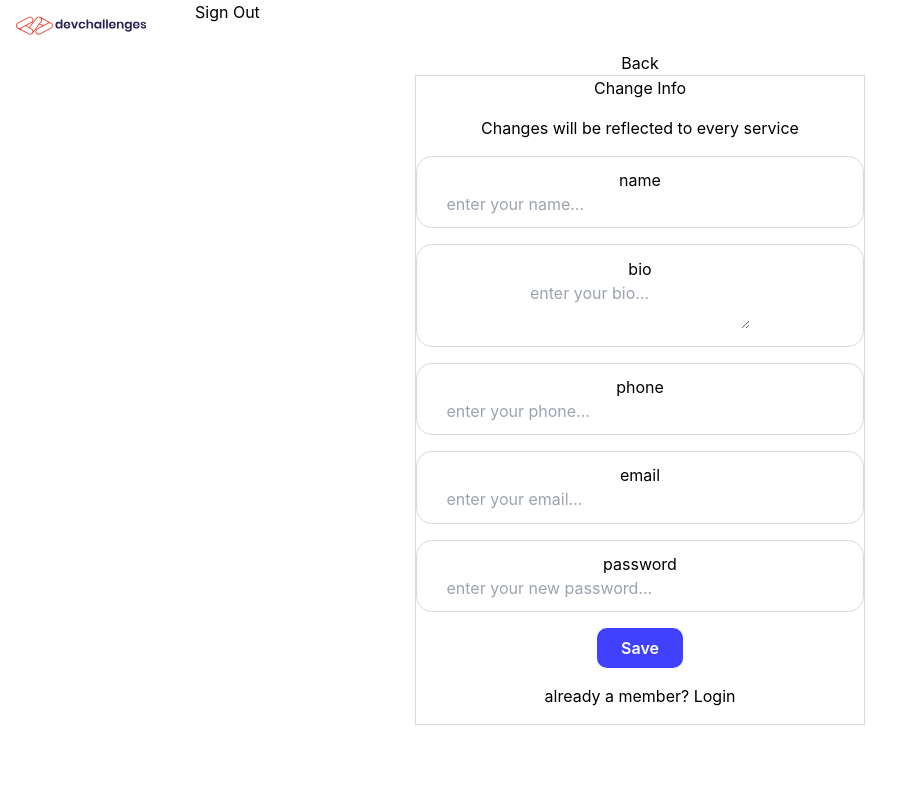
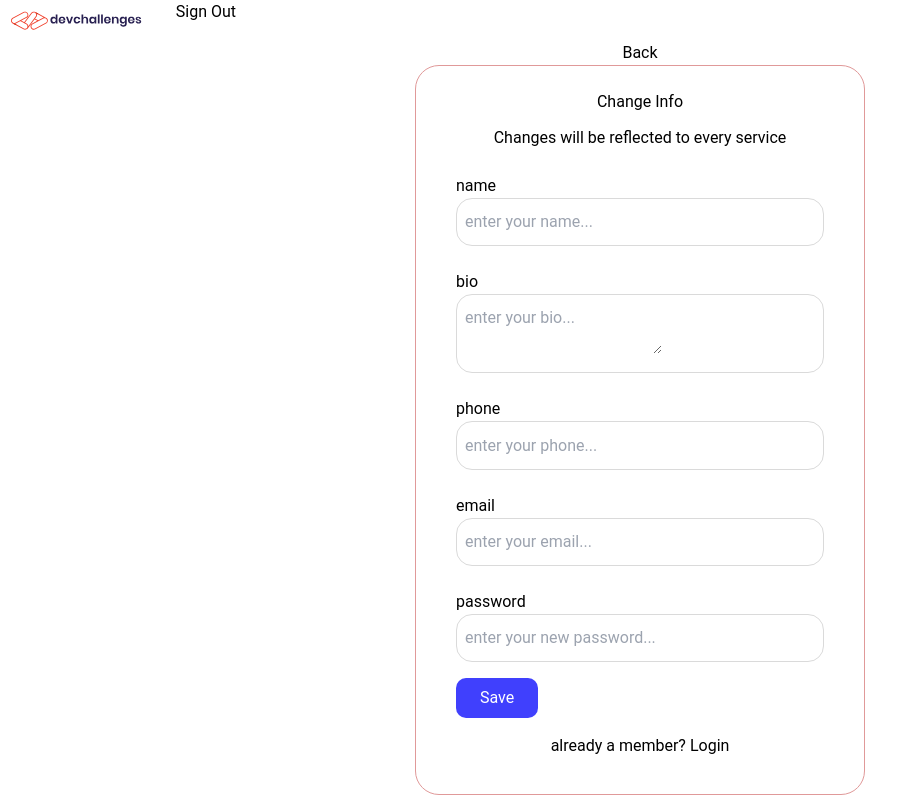
Before and after one commit to aguustin/authenticationApp, a React (Create React App) app in the folder client/: page / in a window 1280 px wide. Both pictures are taken after a click on the button "Register". Shown: the whole page, without its empty margins (0-917 px from the left). Built offline with nearby package versions, Linux system fonts and the light colour scheme.

Commit message:
sessionUpdate

```diff
--- a/client/src/App.css
+++ b/client/src/App.css
@@ -2,8 +2,11 @@
 @tailwind components;
 @tailwind utilities;
 
+@import url('https://fonts.googleapis.com/css2?family=Roboto&display=swap');
+
 .App {
   text-align: center;
+  font-family: 'Roboto', sans-serif;
 }
 
 .App-logo {
--- a/client/src/App.js
+++ b/client/src/App.js
@@ -8,6 +8,8 @@ import { UserContextProvider } from './userContext/userContex';
 
 
 function App() {
+
+
 
   return (
     <div className="App">
--- /dev/null
+++ b/client/src/components/detailsBody/detailsBody.css
@@ -0,0 +1,44 @@
+.detailsBody{
+    width: 90%;
+}
+
+.form-detailsBody-buttons button{
+    margin: 10px;
+    margin-top: 1.7rem;
+    border-radius: 5px;
+}
+
+
+.photo{
+    max-width: 150px;
+    max-height: 350px;
+}
+
+.photo img{
+    border-radius: 10px;
+}
+
+.details-div-input{
+    padding: .6rem .6rem;
+}
+
+.details-div-input textarea {
+    width: 100%;
+    outline: none;
+}
+
+.details-div-input input {
+    background-color: none;
+    outline: none;
+    border-top: transparent;
+    border-left: transparent;
+    border-right: transparent;
+    border-bottom: 1px solid rgb(196, 196, 196);
+    width: 100%;
+    padding-top: .7rem;
+}
+
+#saveChanges{
+  color: white;
+  background-color: rgb(52, 52, 224);
+}
--- a/client/src/components/detailsBody/detailsBody.jsx
+++ b/client/src/components/detailsBody/detailsBody.jsx
@@ -1,14 +1,29 @@
 import { useContext, useState } from 'react';
 import UserContext from '../../userContext/userContex';
+import './detailsBody.css';
 
 const DetailsBody = (user) => {
 
     const [detailsBody, setDetailsBody] = useState(true);
+    const [imageFile, setImageFile] = useState([]);
+    const [dropImage, setDropImage] = useState(true);
     const [image, setImage] = useState([]);
 
     const {editUserContext} = useContext(UserContext);
 
 
+    const changeImage = (e) => {
+
+        e.preventDefault();
+        setImage(e.target.files[0]);
+        const reader = new FileReader();
+        reader.readAsDataURL(e.target.files[0]);
+        reader.onload = (e) => {
+            setImageFile(e.target.result);
+        };
+        setDropImage(false);
+
+    }
 
     const edit = async (e, id) => {
         e.preventDefault();
@@ -34,30 +49,32 @@ const DetailsBody = (user) => {
 
     const SeeInfo = () => {
         return(
-            <div>
-            <form>
+            <div className='detailsBody mx-auto'>
+            <form className='form-detailsBody text-left'>
                 <div>
                     <label>Photo</label>
-                    {user.user.photo?.url.length === 0 ? <img src="" alt=""></img> : <img src={user.user.photo?.url} alt=""></img>}
+                    <div className='photo'>
+                        {user.user.photo?.url.length === 0 ? <img src="" alt=""></img> : <img src={user.user.photo?.url} alt=""></img>}
+                    </div>
                 </div>
-                <div>
-                    <label>Name</label>
-                    <textarea type="text" disabled="true" name="name" value={user.user.name} ></textarea>
+                <div className='details-div-input'>
+                    <label>Name</label><br></br>
+                    <input type="text" disabled="true" name="name" value={user.user.name} ></input>
                 </div>
-                <div>
-                    <label>Bio</label>
+                <div className='details-div-input'>
+                    <label>Bio</label><br></br>
                     <textarea type="text" disabled="true" name="bio" value={user.user.bio} ></textarea>
                 </div>
-                <div>
-                    <label>Phone</label>
+                <div className='details-div-input'>
+                    <label>Phone</label><br></br>
                     <input type="text" disabled="true" name="phone" value={user.user.phone}  ></input>
                 </div>
-                <div>
-                    <label>Email</label>
+                <div className='details-div-input'>
+                    <label>Email</label><br></br>
                     <input type="text" disabled="true" name="email" value={user.user.email}  ></input>
                 </div>
-                <div>
-                    <label>Password</label>
+                <div className='details-div-input'>
+                    <label>Password</label><br></br>
                     <input type="text" disabled="true" name="password" value={user.user.password} placeholder={user.password}></input>
                 </div>
             </form>
@@ -69,37 +86,38 @@ const DetailsBody = (user) => {
 
     const EditInfo = () => {
         return (
-            <div>
-                <form onSubmit={(e) => edit(e, user.user._id)} encType="multipart/form-data">
-                    { image.length === 0 ? <img src="" alt=""></img> :  <img src={image.name} alt=""></img> }
+            <div className='detailsBody mx-auto'>
+                <form className='form-detailsBody text-left' onSubmit={(e) => edit(e, user.user._id)} encType="multipart/form-data">
+                    { dropImage ? null :  <img src={imageFile} alt=""></img> }
                     <div>
-                        <label>Photo</label>
-                        <input type="file" name="photo" onChange={(e) => setImage(e.target.files[0])}></input>
+                        <label>Photo</label><br></br>
+                        <input type="file" accept='image/*' name="photo" onChange={(e) => changeImage(e)}></input>
                     </div>
-                    <div>
-                        <label>Name</label>
-                        <textarea type="text" name="name" placeholder='New name'></textarea>
+                    <div className='details-div-input'>
+                        <label>Name</label><br></br>
+                        <input type="text" name="name" placeholder='New name'></input>
                     </div>
-                    <div>
-                        <label>Bio</label>
-                        <textarea type="text" name="bio" placeholder='New bio'></textarea>
+                    <div className='details-div-input'>
+                        <label>Bio</label><br></br>
+                        <textarea type="text" name="bio" placeholder='Write something about you'></textarea>
                     </div>
-                    <div>
-                        <label>Phone</label>
+                    <div className='details-div-input'>
+                        <label>Phone</label><br></br>
                         <input type="text" name="phone" placeholder='New phone'></input>
                     </div>
-                    <div>
-                        <label>Email</label>
+                    <div className='details-div-input'>
+                        <label>Email</label><br></br>
                         <input type="text" name="email" placeholder='New email'></input>
                     </div>
-                    <div>
-                        <label>Password</label>
+                    <div className='details-div-input'>
+                        <label>Password</label><br></br>
                         <input type="text" name="password" placeholder='New password'></input>
                     </div>
-                    <button type='submit'>Save Changes</button>
+                    <div className='form-detailsBody-buttons text-center'>
+                        <button id="saveChanges" type='submit'>Save Changes</button>
+                        <button onClick={() => setDetailsBody(!detailsBody)}>Cancel Edit</button>
+                    </div>
                 </form>
-                <button onClick={() => setDetailsBody(!detailsBody)}>Cancel Edit</button>
-
             </div>
         )
     }
@@ -114,4 +132,6 @@ const DetailsBody = (user) => {
 
 }
 
+//      <input type="file" accept='image/*' name="photo" onChange={(e) => setImage(e.target.files[0])}></input>
+
 export default DetailsBody;
--- a/client/src/components/detailsEdit/detailsEdit.css
+++ b/client/src/components/detailsEdit/detailsEdit.css
@@ -1,6 +1,9 @@
 .details{
-    border: 1px solid whitesmoke;
+    border: 1px solid rgb(224, 153, 153);
+    width: 30vw;
+    min-width: 450px;
     justify-content: center;
+    padding: 1.5rem 0rem;
 }
 .details thead, tr{
     border-bottom: 1px solid whitesmoke;
@@ -11,7 +14,6 @@
 }
 
 .details button{
-
     border: 1px solid whitesmoke;
     padding: .7rem 2rem;
 }
--- a/client/src/components/detailsEdit/detailsEdit.jsx
+++ b/client/src/components/detailsEdit/detailsEdit.jsx
@@ -4,11 +4,12 @@ import DetailsBody from '../detailsBody/detailsBody';
 import UserContext from '../../userContext/userContex';
 
 const DetailsEdit = () => {
+
     const { session } = useContext(UserContext);
 
     const Details = () => {
         return(
-            <div className='details rounded-3xl'>
+            <div className='details mx-auto rounded-3xl'>
                     <p>Profile</p>
                     <p>Basic info, like your name and photo</p>
                     <table className="detailsEdit table-fixed text-left mx-auto">
@@ -18,11 +19,10 @@ const DetailsEdit = () => {
                             <p>Some info maybe visible to other people</p>
                         </div>
                     </thead>
+                 </table>
                  {session.map(user =>
                         <DetailsBody user={user} key={user._id} />
                  )}
-
-          </table>
             </div>
 
         )
--- a/client/src/components/loginRegister/loginRegister.css
+++ b/client/src/components/loginRegister/loginRegister.css
@@ -1,9 +1,9 @@
-.edit{
+.register{
     width: 30vw;
     min-width: 450px;
+    padding: 1.5rem 2.5rem;
+    border: 1px solid rgb(224, 153, 153);
 }
-
-
 
 .loginRegister{
     margin-top: 13vh;
@@ -13,8 +13,16 @@
     padding: 1.5rem 2.5rem;
 }
 
-.form-input, .form-button{
-    margin-top: 1rem;
+.register form{
+    text-align: left;
+}
+
+#save{
+    font-weight: 400;
+}
+
+.loginRegister .form-input{
+    margin-top: 2rem;
 }
 
 .form-input input{
@@ -22,14 +30,16 @@
     outline: none;
 }
 
-.form-input input , .form-button{
+.form-input input , .form-button, .startCoding{
     width: 90%;
 }
 
-.form-button{
+.loginRegister .startCoding{
     background-color: rgb(79, 79, 214);
     color: white;
-    padding: .5rem ;
+    padding: .5rem;
+    font-weight: 400;
+    margin-top: 2rem;
 }
 
 .loginRegister > div{
@@ -37,7 +47,7 @@
 }
 
 .loginRegister > div, img, b, p{
-    margin: 1rem;
+    margin: .7rem;
 }
 
 .loginRegister > div b{
--- a/client/src/components/loginRegister/loginRegister.jsx
+++ b/client/src/components/loginRegister/loginRegister.jsx
@@ -5,7 +5,7 @@ import facebook from '../../img/Facebook.svg';
 import github from '../../img/Gihub.svg';
 import google from '../../img/Google.svg';
 import twitter from '../../img/Twitter.svg';
-import { useState } from 'react';
+import { useEffect, useState } from 'react';
 import { useContext } from 'react';
 import UserContext from '../../userContext/userContex';
 import { useNavigate } from 'react-router-dom';
@@ -16,6 +16,16 @@ const LoginRegister = () => {
     const navigate = useNavigate();
     const {enterUser, registerContext} = useContext(UserContext);
     const [changeForm, setChangeForm] = useState(true);
+
+    const {session, setSession} = useContext(UserContext);
+
+    useEffect(() => {
+        setSession(JSON.parse(localStorage.getItem("credentials")));
+        console.log(session[0]);
+        if(session.length > 0){
+            navigate("/details");
+        }
+    }, []);
 
     const googleAcount = () => {
         window.open(
@@ -71,33 +81,45 @@ const LoginRegister = () => {
           return(
 
 
-              <div className='rounded-3xl'>
+              <div>
                  <button> Back</button>
-              <div className='edit mx-auto'>
+              <div className='register mx-auto rounded-3xl'>
                   <h2>Change Info</h2>
                   <p>Changes will be reflected to every service</p>
 
                   <form method='POST' onSubmit={(e) => registerUser(e)}>
-
-                      <div className='form-input mt-6'>
+                    <div className='mt-6'>
                         <label for="name">name</label><br></br>
+                        <div className='form-input'>
                             <input type="text" name="name" placeholder="enter your name..."></input>
                         </div>
+                    </div>
+
+                      <div className='mt-6'>
+                        <label for="bio">bio</label><br></br>
                         <div className="form-input">
-                          <label for="bio">bio</label><br></br>
                             <textarea type="text" name="bio" placeholder="enter your bio..."></textarea>
                         </div>
+                      </div>
+                      <div className='mt-6'>
+                        <label for="phone">phone</label><br></br>
                         <div className="form-input">
-                          <label for="phone">phone</label><br></br>
                             <input type="text" name="phone" placeholder="enter your phone..."></input>
                         </div>
+                      </div>
+
+                      <div className='mt-6'>
+                        <label for="email">email</label><br></br>
                         <div className="form-input">
-                          <label for="email">email</label><br></br>
                             <input type="text" name="email" placeholder="enter your email..."></input>
                         </div>
+                      </div>
+
+                      <div className='mt-6'>
+                        <label for="password">password</label><br></br>
                         <div className="form-input">
-                          <label for="password">password</label><br></br>
                             <input type="password" name="password" placeholder="enter your new password..."></input>
+                        </div>
                       </div>
 
                       <button type="submit" id="save">Save</button>
@@ -143,8 +165,7 @@ const LoginRegister = () => {
                     <div className='form-input'>
                         <input className="rounded-xl" type="password" name="password" placeholder="Password"></input>
                     </div>
-                    { changeForm ? <button className='form-button rounded-xl font-bold' type="submit">Start Coding Now</button>
-                     : <button className='form-button rounded-xl font-bold' type="submit">Login</button> }
+                    <button className='startCoding rounded-xl font-bold' type="submit">Start Coding Now</button>
                 </form>
 
                 <div className='social'>
--- a/client/src/userContext/userContex.jsx
+++ b/client/src/userContext/userContex.jsx
@@ -8,7 +8,7 @@ export const UserContextProvider = ({children}) => {
 
 
     const [userDetail, setUserDetail] = useState([]);
-    const [session, setSession] = useState();
+    const [session, setSession] = useState([]);
 
     const getUserDetails = async (id) => {
         const res = await detailsRequest(id);
```
Lines whose indentation alone changed are shown as unchanged.
